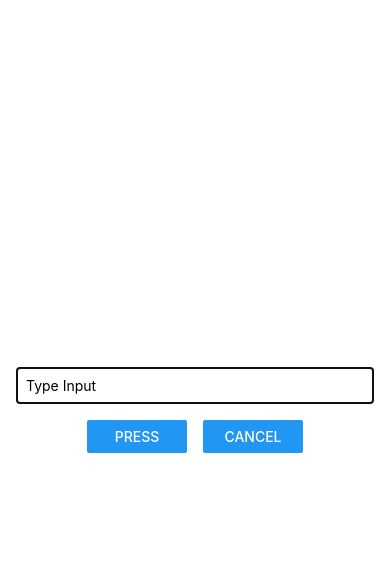
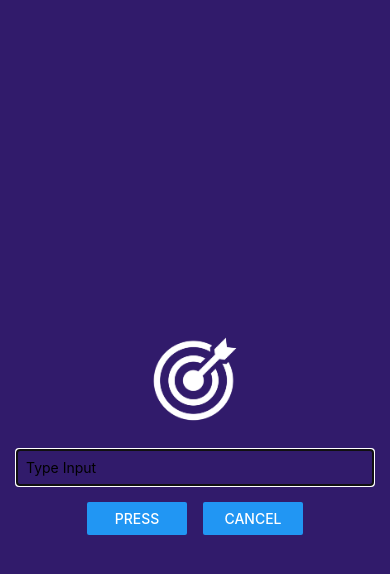
Before and after one commit to JJHyeok13/Udemy-React-Native, a React Native app: screen / in a window 390 px wide. Both pictures are taken after a click on the button "ADD NEW GOAL". Shown: the top 574 px of the page. Built offline with nearby package versions, Linux system fonts and the light colour scheme.

Commit message:
Image 사용

```diff
--- a/components/GoalInput.js
+++ b/components/GoalInput.js
@@ -1,5 +1,12 @@
 import { useState } from "react";
-import { StyleSheet, View, TextInput, Button, Modal } from "react-native";
+import {
+  StyleSheet,
+  View,
+  TextInput,
+  Button,
+  Modal,
+  Image,
+} from "react-native";
 
 const GoalInput = (props) => {
   const [goalInput, setGoalInput] = useState("");
@@ -16,6 +23,10 @@
   return (
     <Modal visible={props.visible} animationType="slide">
       <View style={styles.inputContainer}>
+        <Image
+          style={styles.image}
+          source={require("../assets/images/goal.png")}
+        />
         <TextInput
           style={styles.textInput}
           placeholder="Type Input"
@@ -42,10 +53,13 @@
     flex: 1,
     justifyContent: "center",
     alignItems: "center",
-    marginBottom: 24,
     padding: 16,
-    borderBottomWidth: 1,
-    borderBottomColor: "#CCCCCC",
+    backgroundColor: "#311B6B",
+  },
+  image: {
+    width: 100,
+    height: 100,
+    margin: 20,
   },
   textInput: {
     width: "100%",
```
Also changed, not shown: assets/images/goal.png (added).
